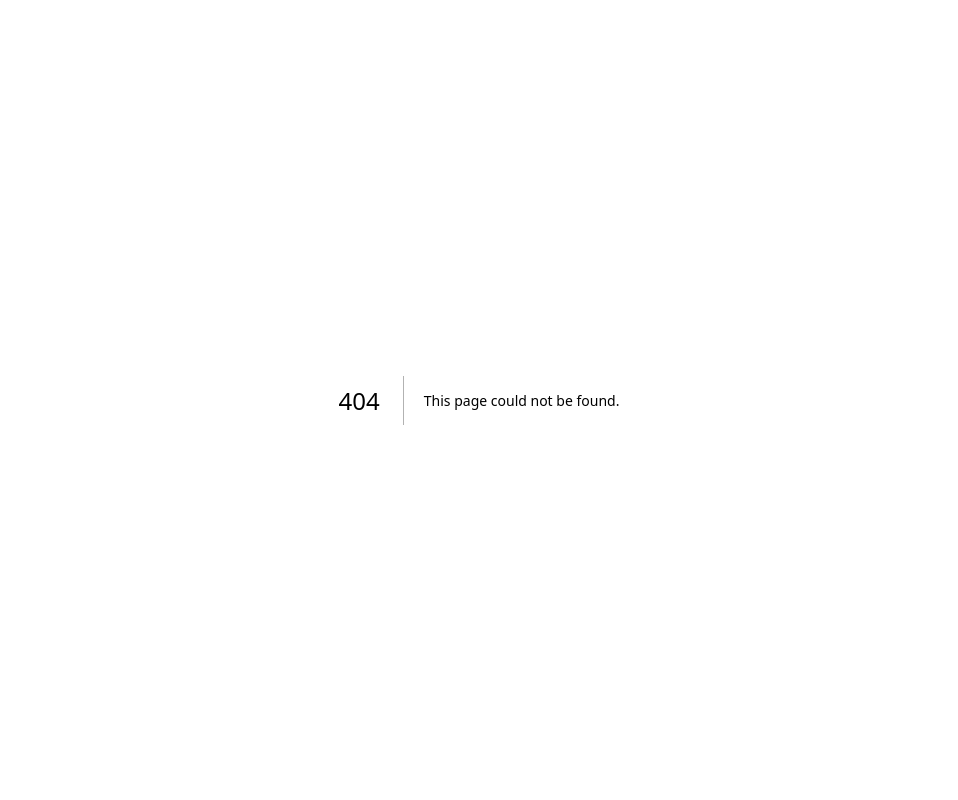
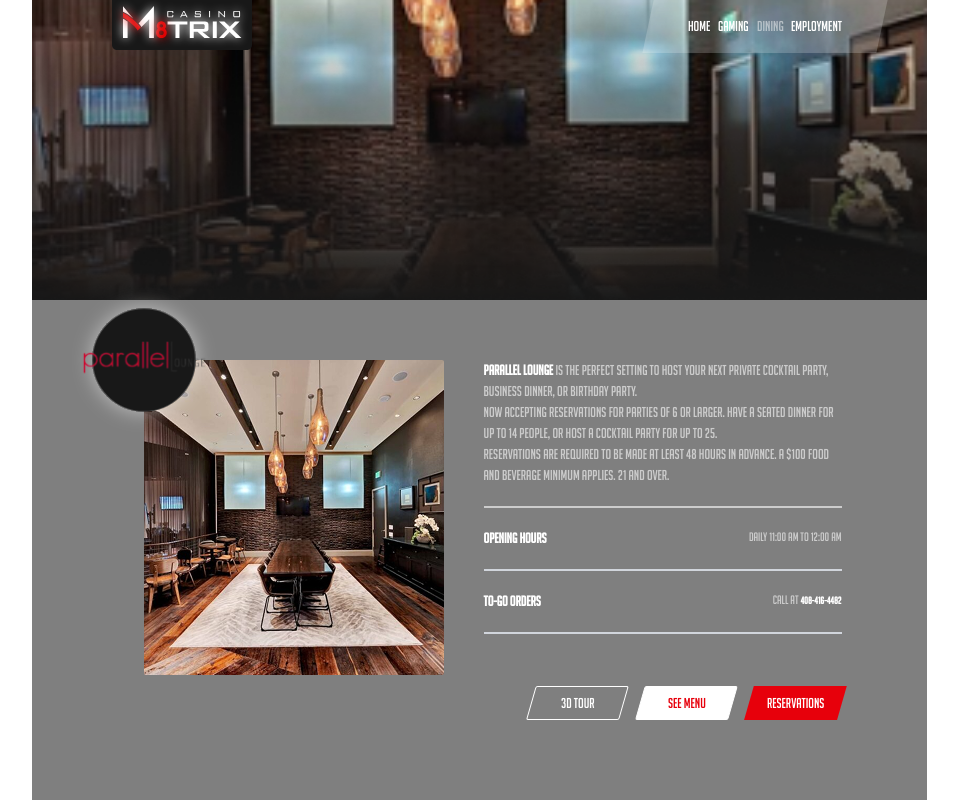
Before and after one commit to JamesRubic/CasinoGame, a Next.js app: page /dining/parallel in a window 1280 px wide. Before the commit this address had no page. Shown: the top 800 px of the page, without its empty margins (161-1119 px from the left). Built offline with nearby package versions, Linux system fonts and the light colour scheme.

Commit message:
Dining Parallel Complete

```diff
--- /dev/null
+++ b/app/dining/parallel/page.tsx
@@ -0,0 +1,92 @@
+"use client";
+
+import BtnElement from "@/app/components/BtnElement/BtnElement";
+import Layout from "@/app/components/layout/layout";
+import Image from "next/image";
+import Link from "next/link";
+
+const EpicBar = () => {
+  return (
+    <Layout>
+      {/* main image Part */}
+      <div className="bg-[url(/assets/images/room.png)] bg-no-repeat bg-cover bg-center h-[300px] flex flex-col justify-end w-full">
+        <div className="flex items-end justify-center bg-[url(/assets/images/bggradient_home.png)] bg-no-repeat bg-cover w-full h-[469px]"></div>
+      </div>
+      {/* main body Part */}
+      <div className=" bg-black/50 pt-[60px]">
+        <div className="flex gap-10 ml-28 mr-[85px]">
+          <div className="relative">
+            <Image
+              className="block h-[315px]"
+              src={"/assets/images/room.png"}
+              alt="Image18"
+              width={300}
+              height={315}
+            />
+            <Image
+              className="absolute top-0 translate-[-50%]"
+              src={"/Group 48095902.svg"}
+              alt="RestaurantLogo"
+              width={145}
+              height={145}
+            />
+          </div>
+          <div className="flex-6">
+            <p className="text-white/60 font-extralight text-[14px] pb-5 border-b-2 border-gray-780">
+              <p className="font-bold inline-block text-white">
+                Parallel Lounge
+              </p>{" "}
+              is the perfect setting to host your next private cocktail party,
+              business dinner, or birthday party.
+              <br />
+              Now accepting reservations for parties of 6 or larger. Have a
+              seated dinner for up to 14 people, or host a cocktail party for up
+              to 25.
+              <br />
+              Reservations are required to be made at least 48 hours in advance.
+              A $100 food and beverage minimum applies. 21 and over.
+            </p>
+            <div className="flex justify-between py-5 border-b-2 border-gray-300">
+              <p className="text-[14px] font-bold text-white">Opening Hours</p>
+              <p className="text-[12px] font-light text-white/60">
+                Daily 11:00 AM to 12:00 AM
+              </p>
+            </div>
+            <div className="flex justify-between py-5 border-b-2 border-gray-300">
+              <p className="text-[14px] font-bold text-white">To-Go Orders</p>
+              <p className="text-[12px] font-light text-white/60">
+                Call at{" "}
+                <span className="text-[10px] font-bold text-white">
+                  408-416-4482
+                </span>
+              </p>
+            </div>
+            <div className="flex justify-end gap-4 mt-[52px]">
+              <BtnElement className="" color="white" name="3D TOUR" />
+              <button
+                className={`bg-white flex justify-center items-center w-[93px] h-[33.5px] -skew-x-16 cursor-pointer border rounded-xs border-white`}
+              >
+                <p
+                  className={`skew-x-16 text-red-600 max-w-[68px] text-[14px] font-normal text-wrap leading-none text-center`}
+                >
+                  SEE MENU
+                </p>
+              </button>
+              <BtnElement className="" color="red" name="RESERVATIONS" />
+            </div>
+          </div>
+        </div>
+        <Link href={"/dining"}>
+          <p className="text-white/40 text-[14px] pl-[85px] pt-[103px] pb-[71.5px]">
+            <span className="text-[14px] font-bold text-white/40 pr-2">
+              &lt;
+            </span>
+            Back to dining
+          </p>
+        </Link>
+      </div>
+    </Layout>
+  );
+};
+
+export default EpicBar;
```
Also changed, not shown: public/Group 48095902.svg (added).
